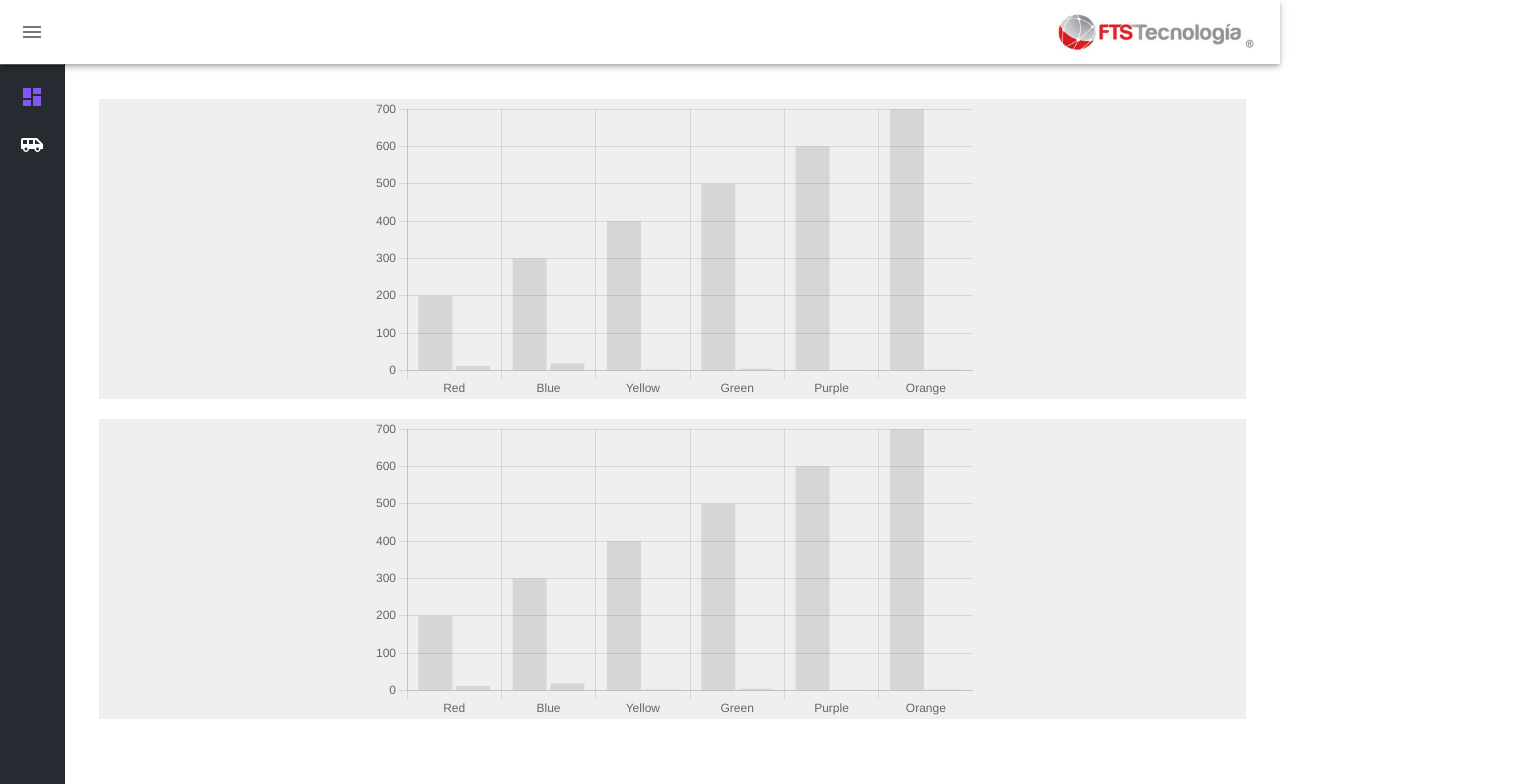
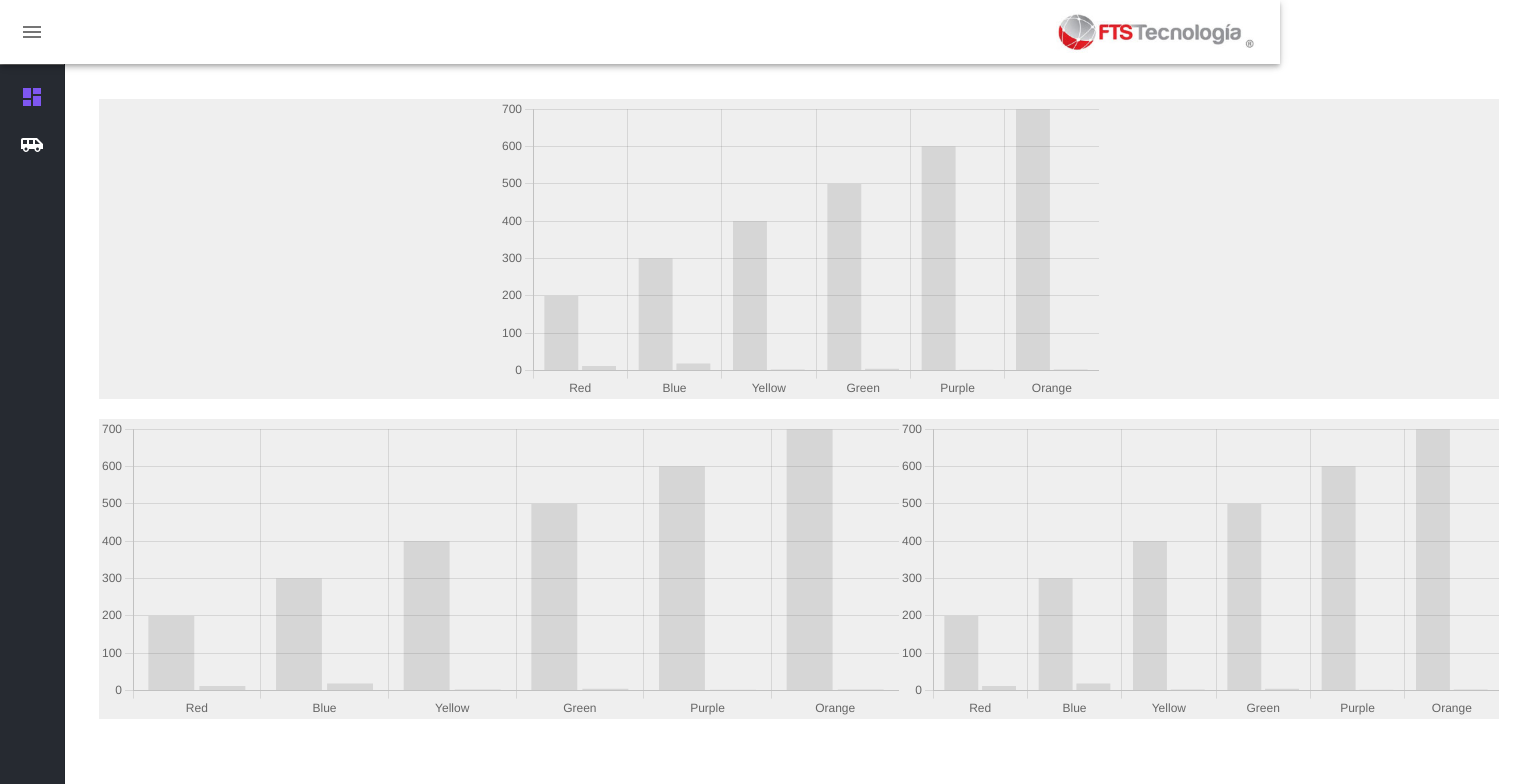
Before and after one commit to cuatrosr/easyroad-front, a React (Vite) app: page /dashboard in a window 1280 px wide. Shown: the top 784 px of the page, 1533 px wide, since content can reach past the window. Built offline with nearby package versions, Linux system fonts and the light colour scheme.

Commit message:
feat: add dockerfile

```diff
--- a/src/pages/Dashboard.jsx
+++ b/src/pages/Dashboard.jsx
@@ -76,12 +76,40 @@ function Dashboard() {
             alignItems: 'center',
             backgroundColor: '#efefef',
             height: '50%',
-            justifyContent: 'center',
+            justifyContent: 'space-evenly',
             alignSelf: 'stretch',
             flex: '1 1 0',
-            gap: '2.5 rem',
           }}
         >
+          <Bar
+            width={'400px'}
+            data={{
+              labels: ['Red', 'Blue', 'Yellow', 'Green', 'Purple', 'Orange'],
+              datasets: [
+                {
+                  label: '# of Votes',
+                  data: [200, 300, 400, 500, 600, 700],
+                },
+                { label: 'Quantity', data: [12, 19, 3, 5, 2, 3] },
+              ],
+            }}
+            options={{
+              maintainAspectRatio: true,
+              responsive: true,
+              plugins: {
+                legend: {
+                  display: true,
+                  position: 'top',
+                },
+                title: {
+                  display: true,
+                  text: 'Chart.js Bar Chart',
+                  align: 'center',
+                  color: 'black',
+                },
+              },
+            }}
+          />
           <Bar
             data={{
               labels: ['Red', 'Blue', 'Yellow', 'Green', 'Purple', 'Orange'],
--- a/vite.config.js
+++ b/vite.config.js
@@ -16,4 +16,14 @@ export default defineConfig({
       exclude: '',
     }),
   ],
+  preview: {
+    port: 5173,
+    strictPort: true,
+   },
+  server: {
+    host: true,
+    strictPort: true,
+    port: 5173,
+    origin: "http://0.0.0.0:5173",
+  },
 });
```
Also changed, not shown: docker-compose.yml (added, +33 -0 lines), 2 other files (tests, documents, lock files or other folders).
